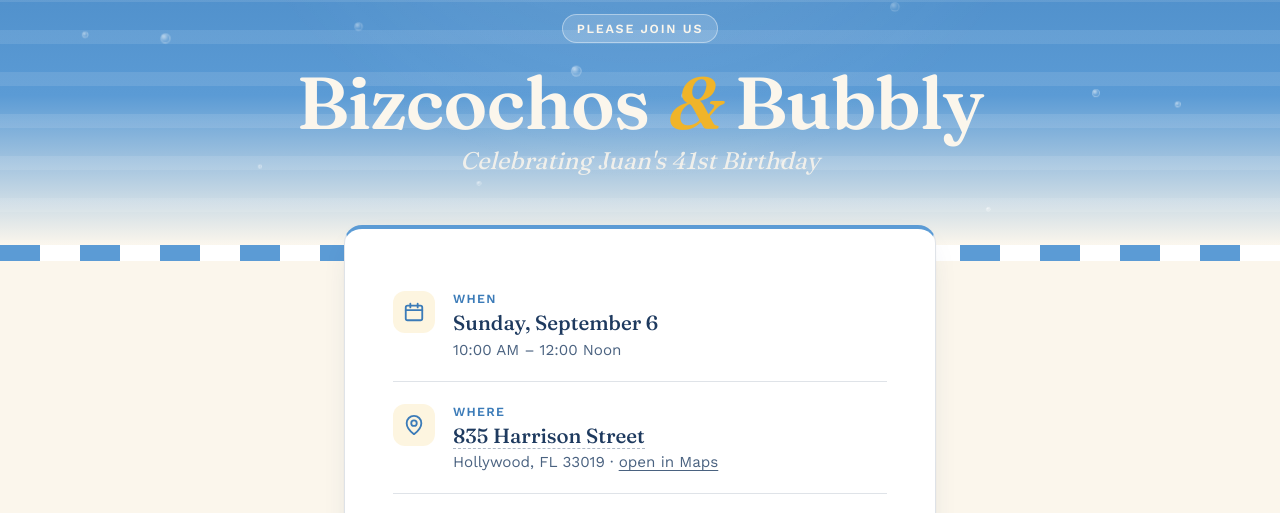
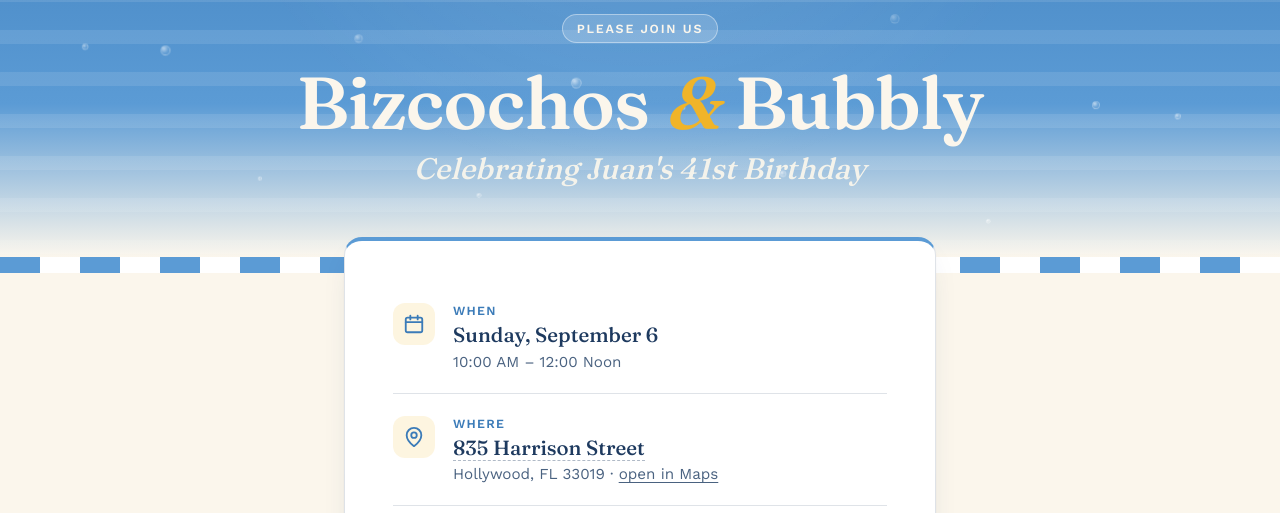
Before and after one commit to mccafferyr/bizcochosandbubbly, a plain HTML site: page index.html in a window 1280 px wide. Shown: the part 222-735 px from the top of the page. Drawn offline with nearby package versions, Linux system fonts and the light colour scheme.

Commit message:
Update index.html

```diff
--- a/index.html
+++ b/index.html
@@ -212,10 +212,10 @@
   .subtitle{
     font-family:'Fraunces', serif;
     font-style:italic;
-    font-weight:400;
-    font-size: clamp(1.15rem, 2.6vw, 1.5rem);
-    color: rgba(251,246,236,0.85);
-    margin: 4px 0 0;
+    font-weight:500;
+    font-size: clamp(1.4rem, 4.5vw, 1.85rem);
+    color: rgba(251,246,236,0.92);
+    margin: 10px 0 0;
   }
 
   main{
```
